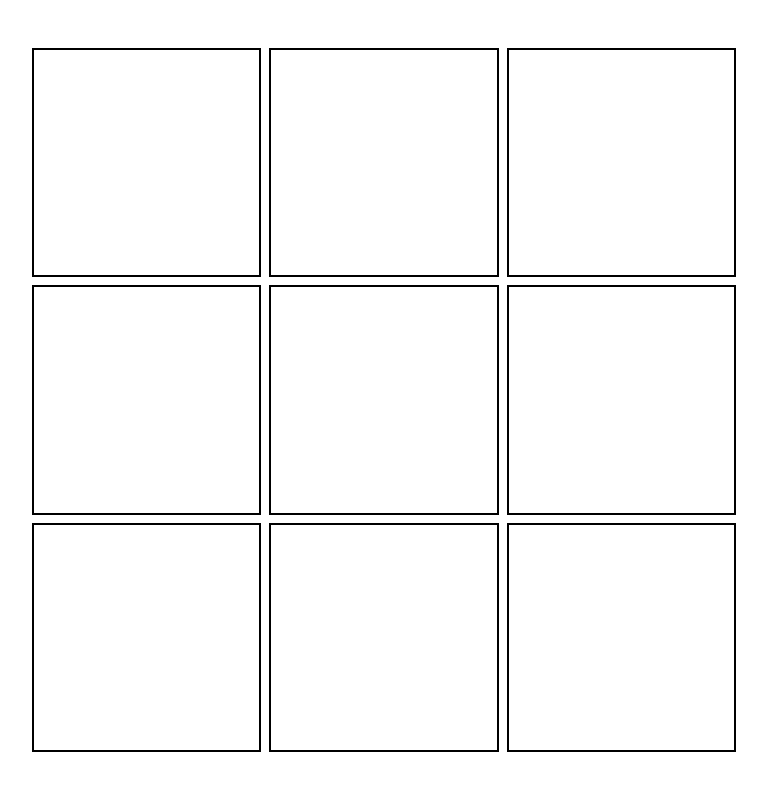
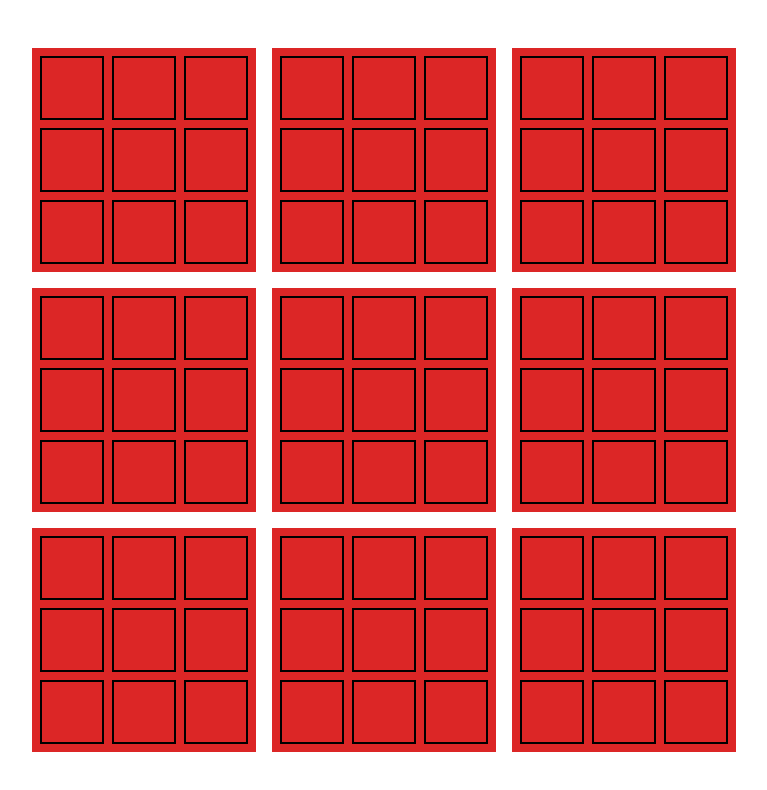
Before and after one commit to williamalowe/super_tictactoe, a Next.js app: page / in a window 1280 px wide. Shown: the top 790 px of the page, without its empty margins (256-1023 px from the left). Built offline with nearby package versions, Linux system fonts and the light colour scheme.

Commit message:
feat: add all game-grid components

```diff
--- a/src/components/game-grid.tsx
+++ b/src/components/game-grid.tsx
@@ -2,7 +2,7 @@ import GameTile from "./game-tile";
 
 export default function GameGrid() {
   return (
-    <div className="flex-1 aspect-square grid grid-cols-3 gap-2">
+    <div className="flex-1 aspect-square grid grid-cols-3 gap-2 bg-red-600 p-2">
       <GameTile />
       <GameTile />
       <GameTile />
--- a/src/components/gameboard.tsx
+++ b/src/components/gameboard.tsx
@@ -2,8 +2,22 @@ import GameGrid from "./game-grid";
 
 export default function Gameboard() {
   return (
-    <section className="flex-1 aspect-square">
-      <GameGrid />
+    <section className="flex-1 aspect-square flex flex-col gap-4">
+      <div className="flex-1 flex gap-4">
+        <GameGrid />
+        <GameGrid />
+        <GameGrid />
+      </div>
+      <div className="flex-1 flex gap-4">
+        <GameGrid />
+        <GameGrid />
+        <GameGrid />
+      </div>
+      <div className="flex-1 flex gap-4">
+        <GameGrid />
+        <GameGrid />
+        <GameGrid />
+      </div>
     </section>
   )
 }
```
